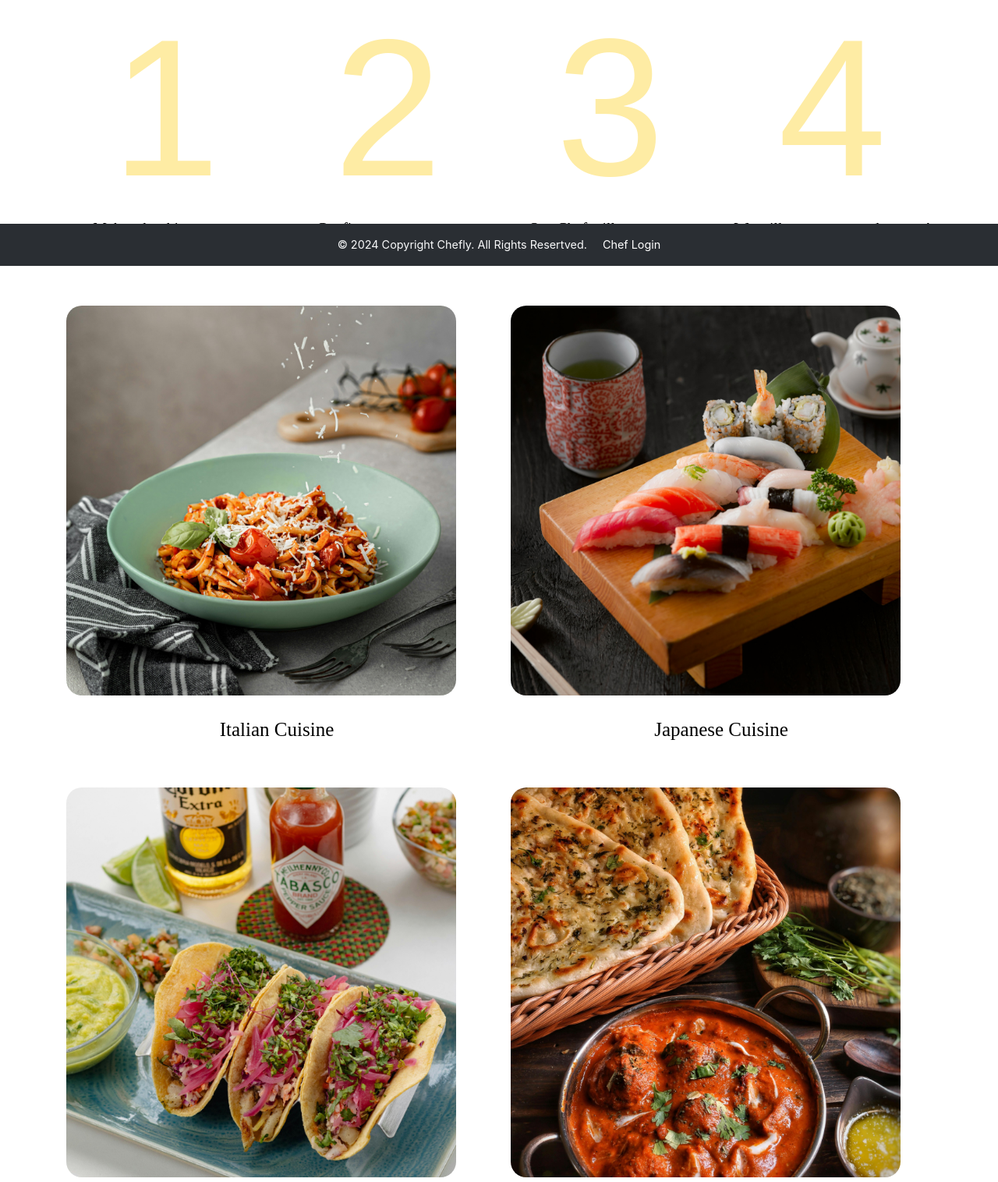
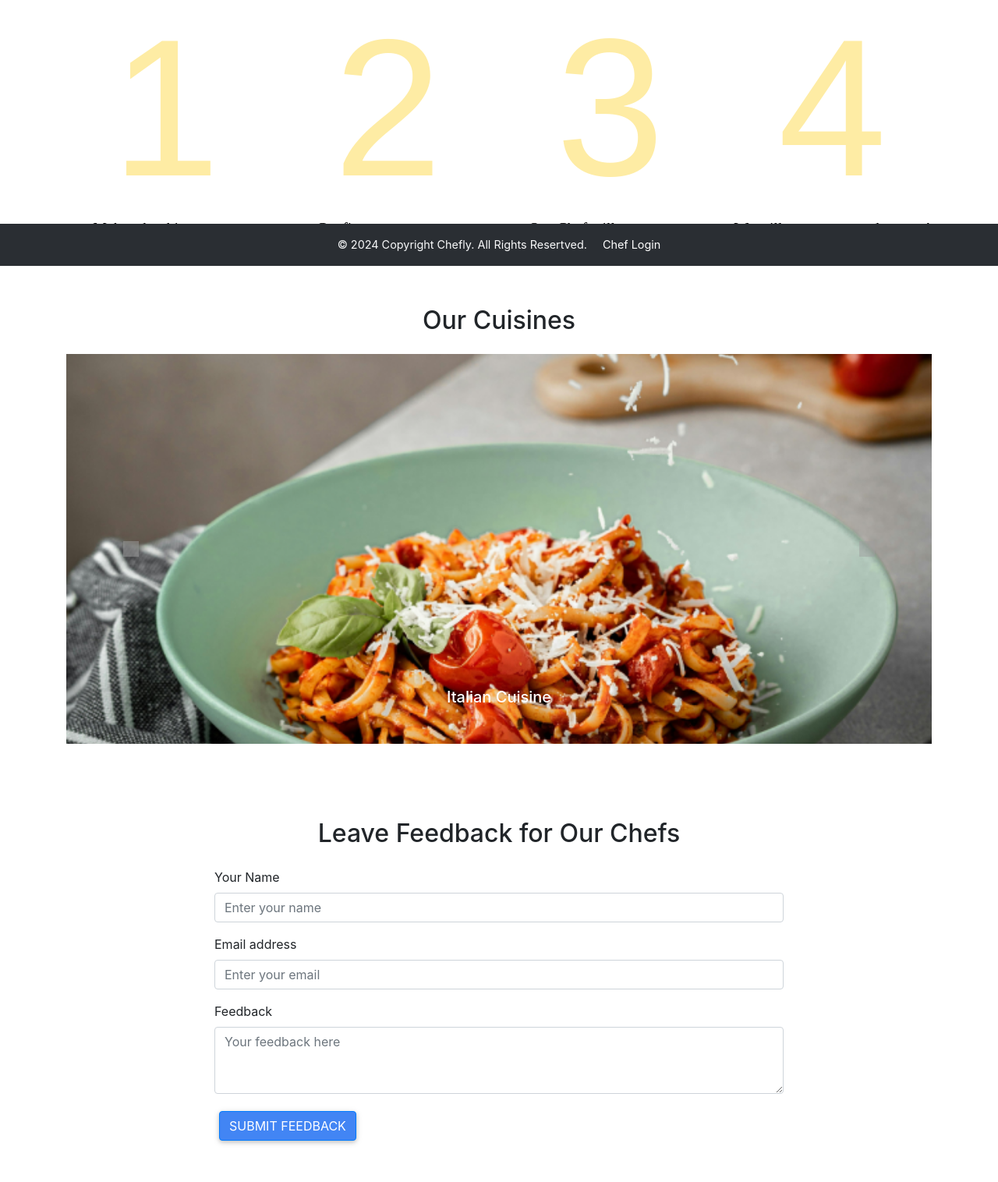
Before and after one commit to EnkhjinicoZSC/chefly-project, a Django app: page / in a window 1280 px wide. Shown: the part 459-1975 px from the top of that part at 78% size. Run offline with Django 3.2, Linux system fonts and the light colour scheme; the page is wider than the window, and the part outside it is not shown; some libraries are stand-ins or nearby versions; grey boxes are pictures that could not be loaded.

Commit message:
added feedback form, fixed bugs

```diff
--- a/Chefly/urls.py
+++ b/Chefly/urls.py
@@ -17,7 +17,7 @@ from django.contrib import admin
 from django.urls import path, include
 from django.conf import settings
 from django.conf.urls.static import static
-from customer.views import Index, About, Request, OrderConfirmation, OrderPayConfirmation, Menu, MenuSearch
+from customer.views import Index, About, Request, OrderConfirmation, OrderPayConfirmation, Menu, MenuSearch, submit_feedback
 
 urlpatterns = [
     path('admin/', admin.site.urls),
@@ -30,4 +30,5 @@ urlpatterns = [
     path('request/', Request.as_view(), name='request'),
     path('request-confirmation/<int:pk>', OrderConfirmation.as_view(), name='order-confirmation'),
     path('payment-confirmation/', OrderPayConfirmation.as_view(), name='payment-confirmation'),
+    path('submit-feedback/', submit_feedback, name='feedback_url'),
 ] + static(settings.MEDIA_URL, document_root=settings.MEDIA_ROOT)
--- a/customer/admin.py
+++ b/customer/admin.py
@@ -1,6 +1,7 @@
 from django.contrib import admin
-from .models import MenuItem, Category, RequestModel
+from .models import MenuItem, Category, RequestModel, Feedback
 
 admin.site.register(MenuItem)
 admin.site.register(Category)
 admin.site.register(RequestModel)
+admin.site.register(Feedback)
--- a/customer/templates/customer/index.html
+++ b/customer/templates/customer/index.html
@@ -54,28 +54,76 @@
 </section>
 
 <!-- Cuisines Section -->
-<section class="my-5">
+<section class="my-5 section-my-5">
     <div class="container">
-        <div class="row">
-            <div class="col-md-6">
-                <img src="/static/images/italian.png" alt="Italian Cuisine" class="img-fluid cuisine">
-                <h3 class="cuisine-text">Italian Cuisine</h3>
+        <h2 class="text-center mb-4">Our Cuisines</h2>
+        <div id="cuisineCarousel" class="carousel slide" data-ride="carousel">
+            <div class="carousel-inner">
+                <div class="carousel-item active">
+                    <img src="/static/images/italian.png" class="d-block w-100" alt="Italian Cuisine">
+                    <div class="carousel-caption d-none d-md-block">
+                        <h5>Italian Cuisine</h5>
+                    </div>
+                </div>
+                <div class="carousel-item">
+                    <img src="/static/images/japanese.png" class="d-block w-100" alt="Japanese Cuisine">
+                    <div class="carousel-caption d-none d-md-block">
+                        <h5>Japanese Cuisine</h5>
+                    </div>
+                </div>
+                <div class="carousel-item">
+                    <img src="/static/images/mexican.png" class="d-block w-100" alt="Mexican Cuisine">
+                    <div class="carousel-caption d-none d-md-block">
+                        <h5>Mexican Cuisine</h5>
+                    </div>
+                </div>
+                <div class="carousel-item">
+                    <img src="/static/images/indian.png" class="d-block w-100" alt="Indian Cuisine">
+                    <div class="carousel-caption d-none d-md-block">
+                        <h5>Indian Cuisine</h5>
+                    </div>
+                </div>
             </div>
-            <div class="col-md-6">
-                <img src="/static/images/japanese.png" alt="Japanese Cuisine" class="img-fluid cuisine">
-                <h3 class="cuisine-text">Japanese Cuisine</h3>
-            </div>
-            <div class="col-md-6">
-                <img src="/static/images/mexican.png" alt="Mexican Cuisine" class="img-fluid cuisine">
-                <h3 class="cuisine-text">Mexican Cuisine</h3>
-            </div>
-            <div class="col-md-6">
-                <img src="/static/images/indian.png" alt="Indian Cuisine" class="img-fluid cuisine">
-                <h3 class="cuisine-text">Indian Cuisine</h3>
+            <a class="carousel-control-prev" href="#cuisineCarousel" role="button" data-slide="prev">
+                <span class="carousel-control-prev-icon" aria-hidden="true"></span>
+                <span class="sr-only">Previous</span>
+            </a>
+            <a class="carousel-control-next" href="#cuisineCarousel" role="button" data-slide="next">
+                <span class="carousel-control-next-icon" aria-hidden="true"></span>
+                <span class="sr-only">Next</span>
+            </a>
+        </div>
+    </div>
+</section>
+
+
+<!-- Customer Feedback Form Section -->
+<section class="py-5">
+    <div class="container">
+        <div class="row justify-content-center">
+            <div class="col-md-8">
+                <h2 class="text-center mb-4">Leave Feedback for Our Chefs</h2>
+                <form action="{% url 'feedback_url' %}" method="POST">
+                    {% csrf_token %}
+                    <div class="form-group">
+                        <label for="customerName">Your Name</label>
+                        <input type="text" class="form-control" id="customerName" name="customerName" placeholder="Enter your name" required>
+                    </div>
+                    <div class="form-group">
+                        <label for="customerEmail">Email address</label>
+                        <input type="email" class="form-control" id="customerEmail" name="customerEmail" placeholder="Enter your email" required>
+                    </div>
+                    <div class="form-group">
+                        <label for="chefFeedback">Feedback</label>
+                        <textarea class="form-control" id="chefFeedback" name="chefFeedback" rows="3" placeholder="Your feedback here" required></textarea>
+                    </div>
+                    <button type="submit" class="btn btn-primary">Submit Feedback</button>
+                </form>
             </div>
         </div>
     </div>
 </section>
+
 
 <script src="https://code.jquery.com/jquery-3.5.1.slim.min.js"></script>
 <script src="https://cdn.jsdelivr.net/npm/@popperjs/core@2.9.2/dist/umd/popper.min.js"></script>
--- a/customer/views.py
+++ b/customer/views.py
@@ -3,7 +3,8 @@ from django.shortcuts import render, redirect
 from django.views import View
 from django.db.models import Q
 from django.core.mail import send_mail
-from .models import MenuItem, Category, RequestModel
+from .models import MenuItem, Category, RequestModel, Feedback
+from django.contrib import messages
 
 class Index(View):
     def get(self, request, *args, **kwargs):
@@ -148,3 +149,20 @@ class MenuSearch(View):
         }
 
         return render(request, 'customer/menu.html', context)
+
+
+def submit_feedback(request):
+    if request.method == 'POST':
+        name = request.POST.get('customerName')
+        email = request.POST.get('customerEmail')
+        message = request.POST.get('chefFeedback')
+
+        # Save the feedback to the database
+        Feedback.objects.create(name=name, email=email, message=message)
+
+        # Optionally, add a message to be displayed to the user
+        messages.success(request, 'Your feedback has been submitted successfully!')
+
+        return redirect('index')  # Redirect to a new URL
+
+    return render(request, 'feedback_form.html')
--- a/static/css/main.css
+++ b/static/css/main.css
@@ -68,3 +68,13 @@
   color: black;
   font-size:30px;
 }
+
+.carousel-item img {
+  width: 100%; /* Makes image responsive */
+  max-height: 500px; /* Adjust this value to suit your needs */
+  object-fit: cover; /* This ensures the aspect ratio is maintained while covering the area */
+}
+
+.section-my-5 {
+  margin-bottom: 5rem; /* Adjust the value as needed */
+}
```
Also changed, not shown: customer/models.py (+9 -0 lines), customer/templates/customer/feedback_form.html (added, +30 -0 lines), restaurant/templates/restaurant/request-details.html (+13 -9 lines), customer/migrations/0005_feedback.py (added), customer/templates/customer/footer.html (line endings or trailing spaces), db.sqlite3.
